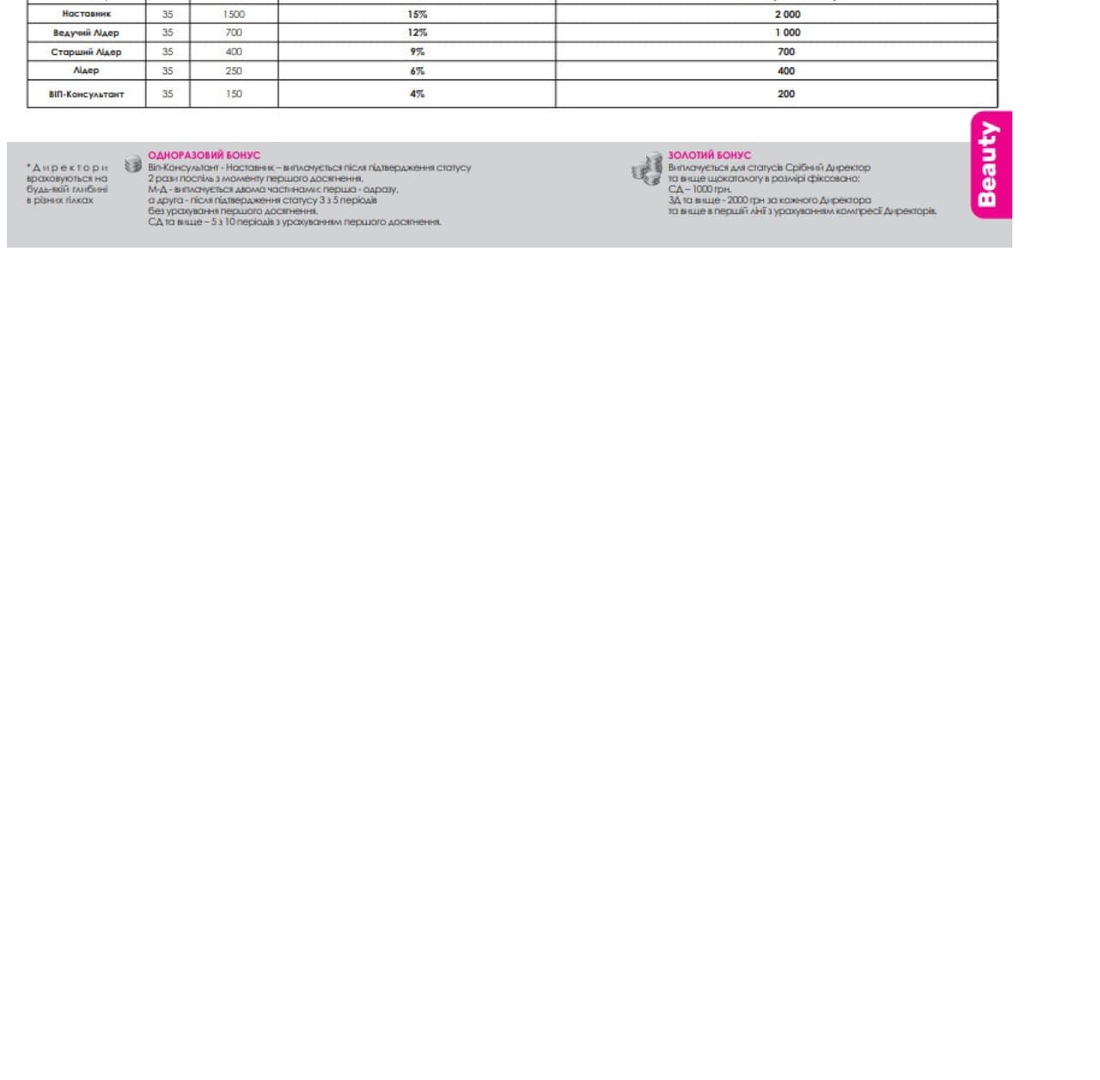
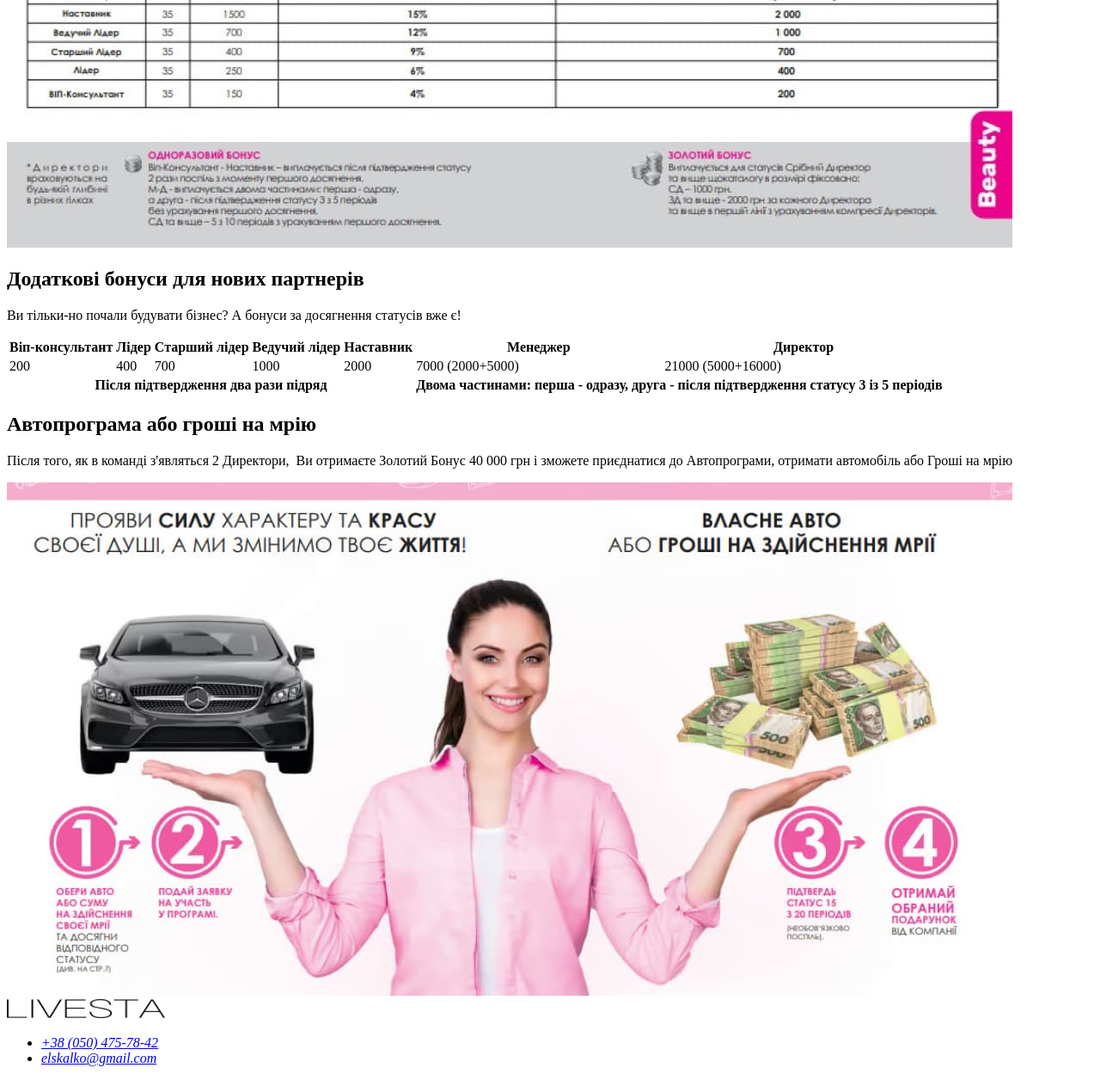
Before and after one commit to selenayur/livesta, a plain HTML site: page index.html in a window 1280 px wide. Shown: the part 6507-7763 px from the top of the page at 86% size. Before the commit the page ends 6807 px from the top, so only its background shows below. Drawn offline with Linux system fonts and the light colour scheme.

Commit message:
08082024

```diff
--- a/index.html
+++ b/index.html
@@ -170,11 +170,56 @@
             премії та інші умови.</p>
         <img src="./images/2024-07-16_223106 1.jpg" alt="" width="1170" height="826">
 
+        <!----------------------БОНУСИ---------------------->
+        <h2>Додаткові бонуси для нових партнерів</h2>
+        <p>Ви тільки-но почали будувати бізнес? А бонуси за досягнення статусів вже є!</p>
 
+        <table>
+            <thead>
+                <tr>
+                    <th>Віп-консультант</th>
+                    <th>Лідер</th>
+                    <th>Старший лідер</th>
+                    <th>Ведучий лідер</th>
+                    <th>Наставник</th>
+                    <th>Менеджер</th>
+                    <th>Директор</th>
+                </tr>
+            </thead>
+            <tbody>
+                <tr>
+                    <td>200</td>
+                    <td>400</td>
+                    <td>700</td>
+                    <td>1000</td>
+                    <td>2000</td>
+                    <td>7000 (2000+5000)</td>
+                    <td>21000 (5000+16000)</td>
+                </tr>
+                <tr>
+                    <th colspan="5">Після підтвердження два рази підряд</th>
+                    <th colspan="2">Двома частинами: перша - одразу, друга - після підтвердження статусу 3 із 5 періодів
+                    </th>
+                </tr>
+            </tbody>
+        </table>
 
+        <!----------------------АВТОБОНУС---------------------->
+        <h2>Автопрограма або гроші на мрію</h2>
+        <p>Після того, як в команді з'являться 2 Директори,
+            Ви отримаєте Золотий Бонус 40 000 грн і зможете приєднатися до Автопрограми, отримати автомобіль або Гроші
+            на мрію</p>
+        <img src="./images/автобонус.jpg" alt="" width="1170" height="597">
 
-
-
+        <footer>
+            <a href="./index.html"><img src="./images/logo.png" alt="логотип" width="184" height="22"></a>
+            <address>
+                <ul>
+                    <li><a href="tel:+110001111111">+38 (050) 475-78-42</a></li>
+                    <li><a href="mailto:info@devstudio.com">elskalko@gmail.com</a></li>
+                </ul>
+            </address>
+        </footer>
     </main>
 </body>
 
```
Also changed, not shown: images/автобонус.jpg (added).
